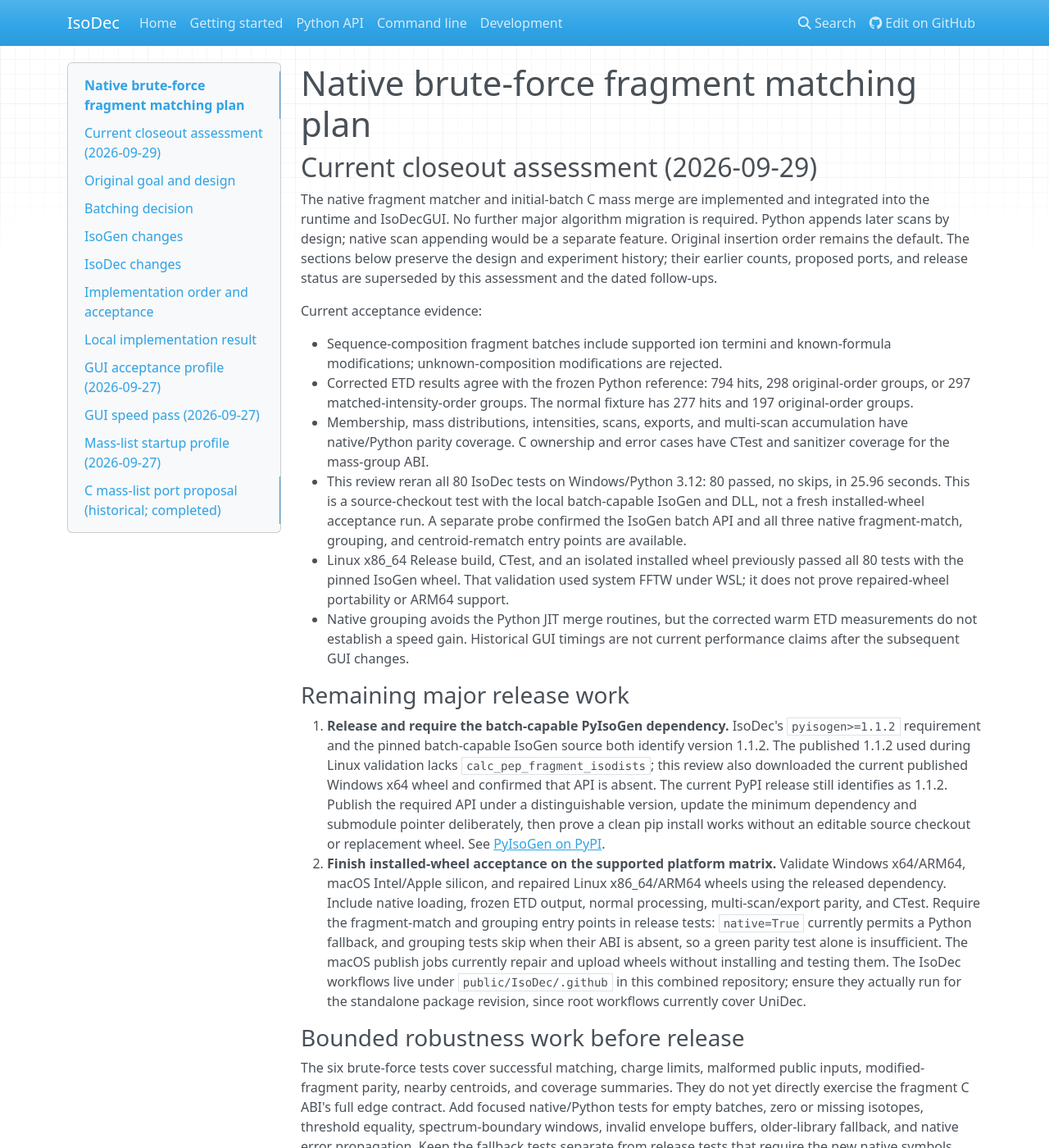
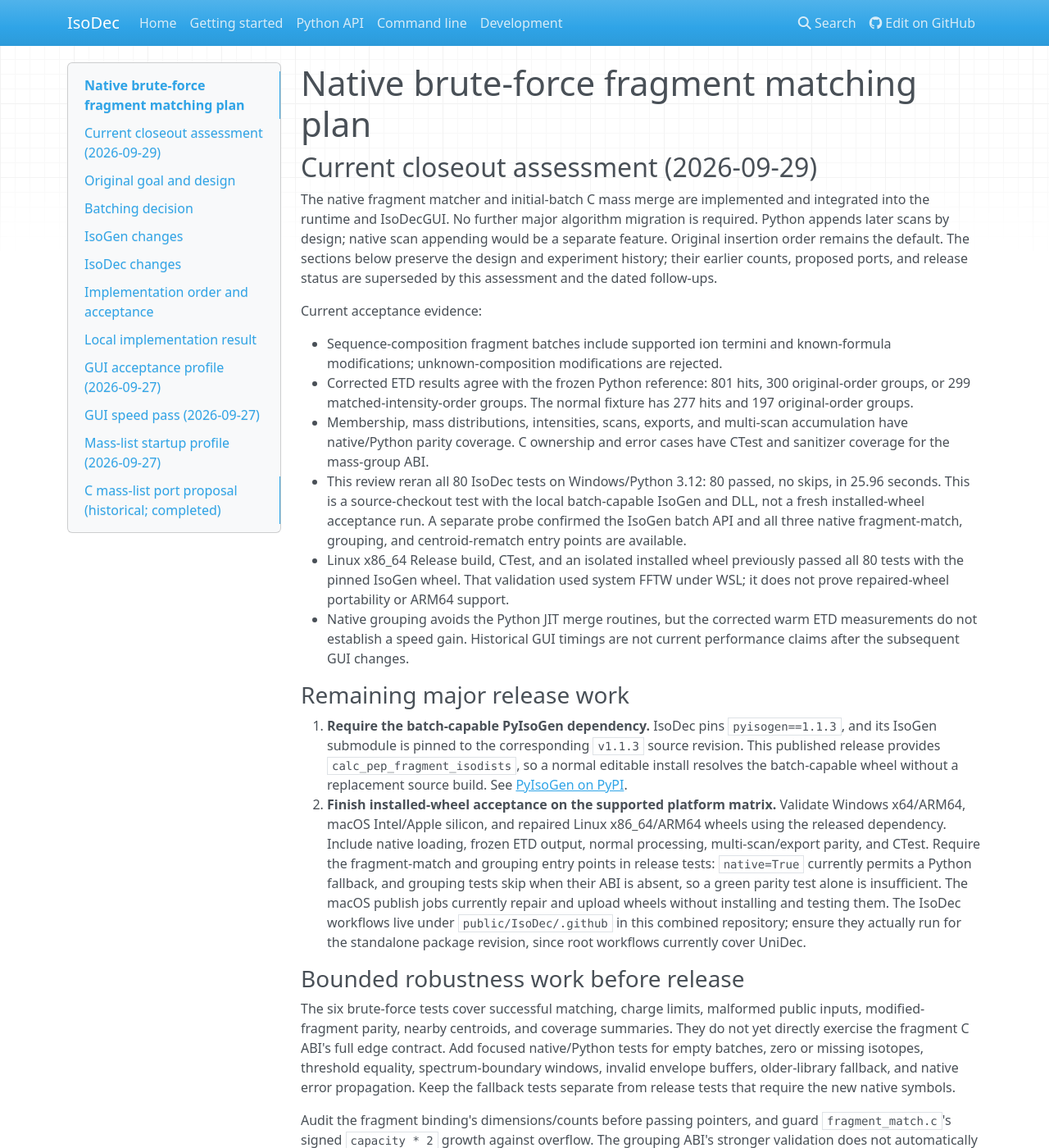
Before and after one commit to michaelmarty/IsoDec, an MkDocs documentation site: the page built from docs/native-brute-force-plan.md, in a window 1280 px wide and 1400 px high. Shown: the whole window at 82% size. Built offline with MkDocs 1.6.1, drawn with Linux system fonts in a browser that asks for light colours; nearby versions of some CDN libraries; some of the changed text lies outside the part shown.

Commit message:
Updated IsoDec to match IsoGen improvements to version 1.1.3. This actually improved sequence coverage for CA.

```diff
--- a/docs/native-brute-force-plan.md
+++ b/docs/native-brute-force-plan.md
@@ -14,8 +14,8 @@ Current acceptance evidence:
 
 - Sequence-composition fragment batches include supported ion termini and
   known-formula modifications; unknown-composition modifications are rejected.
-- Corrected ETD results agree with the frozen Python reference: 794 hits,
-  298 original-order groups, or 297 matched-intensity-order groups. The normal
+- Corrected ETD results agree with the frozen Python reference: 801 hits,
+  300 original-order groups, or 299 matched-intensity-order groups. The normal
   fixture has 277 hits and 197 original-order groups.
 - Membership, mass distributions, intensities, scans, exports, and multi-scan
   accumulation have native/Python parity coverage. C ownership and error cases
@@ -34,16 +34,12 @@ Current acceptance evidence:
 
 ### Remaining major release work
 
-1. **Release and require the batch-capable PyIsoGen dependency.** IsoDec's
-   `pyisogen>=1.1.2` requirement and the pinned batch-capable IsoGen source both
-   identify version 1.1.2. The published 1.1.2 used during Linux validation lacks
-   `calc_pep_fragment_isodists`; this review also downloaded the current
-   published Windows x64 wheel and confirmed that API is absent. The current
-   PyPI release still identifies as 1.1.2. Publish the required API under a
-   distinguishable version, update the minimum dependency and submodule pointer
-   deliberately, then prove a clean
-   pip install works without an editable source checkout or replacement wheel.
-   See [PyIsoGen on PyPI](https://pypi.org/project/pyisogen/).
+1. **Require the batch-capable PyIsoGen dependency.** IsoDec pins
+   `pyisogen==1.1.3`, and its IsoGen submodule is pinned to the corresponding
+   `v1.1.3` source revision. This published release provides
+   `calc_pep_fragment_isodists`, so a normal editable install resolves the
+   batch-capable wheel without a replacement source build. See
+   [PyIsoGen on PyPI](https://pypi.org/project/pyisogen/).
 2. **Finish installed-wheel acceptance on the supported platform matrix.**
    Validate Windows x64/ARM64, macOS Intel/Apple silicon, and repaired Linux
    x86_64/ARM64 wheels using the released dependency. Include native loading,
@@ -992,8 +988,8 @@ binding rather than merely loosening parity checks:
   and acceptance thresholds were not retuned to preserve erroneous old counts.
 
 The normal fixture retains 277 hits, 197 original-order groups, and 196
-intensity-order groups. The repository ETD fixture now yields 794 accepted hits,
-298 original-order groups, and 297 intensity-order groups through independently
+intensity-order groups. The repository ETD fixture now yields 801 accepted hits,
+300 original-order groups, and 299 intensity-order groups through independently
 executed Python and native paths. Both orders have zero groups mixing theoretical
 fragment masses on this input; every fitted-axis origin remains within 5 ppm
 (maximum 4.425 ppm). These labels are not independent experimental ground truth,
@@ -1067,12 +1063,9 @@ passed in 19.56 seconds**, including normal-spectrum grouping, multi-scan and
 export parity, and the frozen ETD reference: 794 hits, 298 original-order
 groups, and 297 intensity-order groups.
 
-The pinned PyIsoGen source currently also identifies itself as version 1.1.2,
-so the declared `pyisogen>=1.1.2` dependency does not distinguish the required
-batch-capable build from the published release. A normal fresh pip install
-therefore still lacks fragment batch support; this remains a release dependency
-issue, despite passing validation with the pinned source build. No dependency
-version or publishing configuration was changed during this validation.
+IsoGen 1.1.3 now provides the required batch API as a published release.
+IsoDec pins both `pyisogen` and its source submodule to that version, so a
+normal fresh pip install resolves the batch-capable build.
 
 This validates a local Linux x86_64 wheel on WSL Ubuntu with system FFTW;
 it does not establish manylinux portability or ARM64 compatibility. Windows
--- a/pyproject.toml
+++ b/pyproject.toml
@@ -38,7 +38,7 @@ dependencies = [
     "numba>=0.57; sys_platform != 'darwin' or platform_machine != 'x86_64'",
     "numpy>=1.23",
     "pandas>=2.0",
-    "pyisogen>=1.1.2",
+    "pyisogen==1.1.3",
     "scipy>=1.9",
 ]
 
```
Also changed, not shown: README.md (+1 -1 lines), 3 other files.
